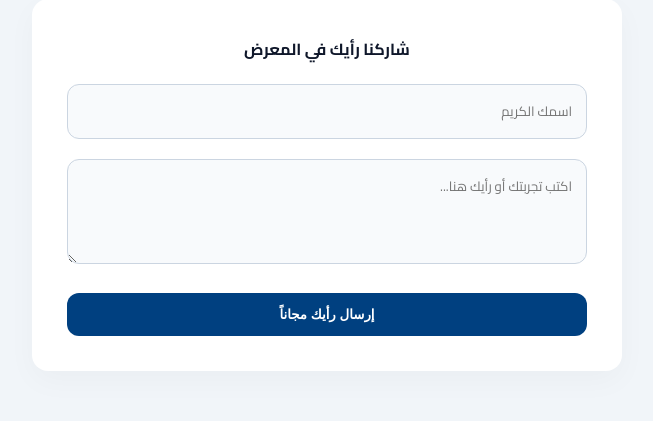
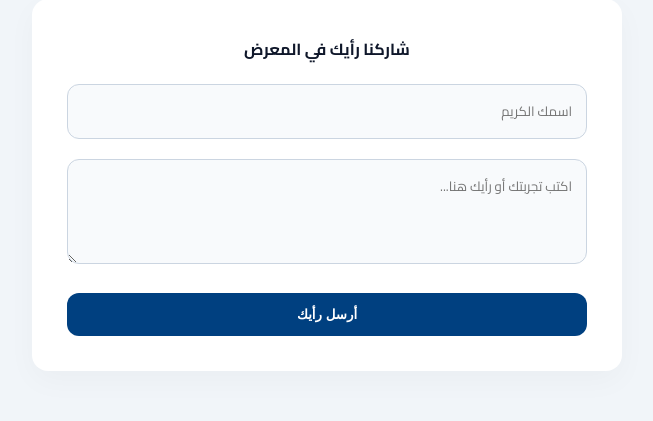
Before and after one commit to sendtome180-devplagah/Al-Aqeeq-Cars, a Flask app: page / in a window 1280 px wide. Shown: the part 1905-2326 px from the top of the page, without its empty margins (313-966 px from the left). Run offline with Flask 3, Linux system fonts and the light colour scheme.

Commit message:
Update index.html

```diff
--- a/templates/index.html
+++ b/templates/index.html
@@ -521,7 +521,7 @@
                 <div class="form-group">
                     <textarea id="reviewerText" class="form-control" rows="3" placeholder="اكتب تجربتك أو رأيك هنا..." required></textarea>
                 </div>
-                <button type="submit" class="btn-submit-review">إرسال رأيك مجاناً</button>
+                <button type="submit" class="btn-submit-review">أرسل رأيك</button>
             </form>
         </div>
     </section>
```
